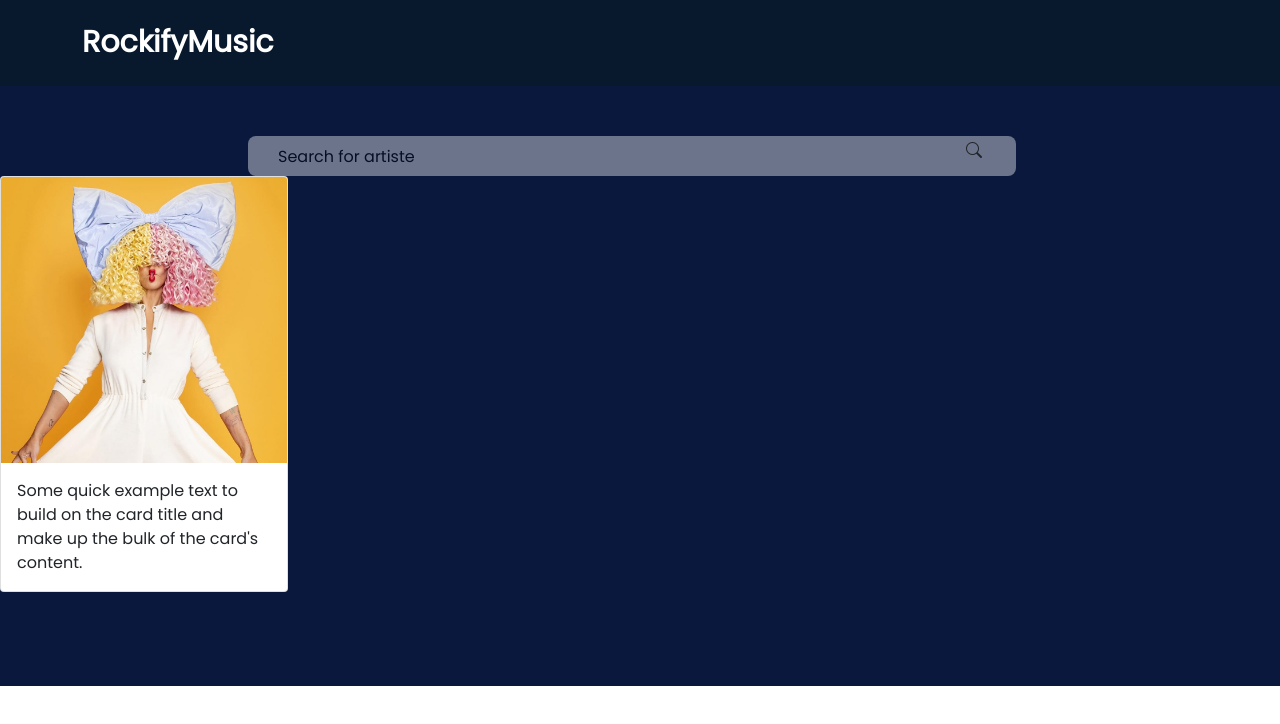
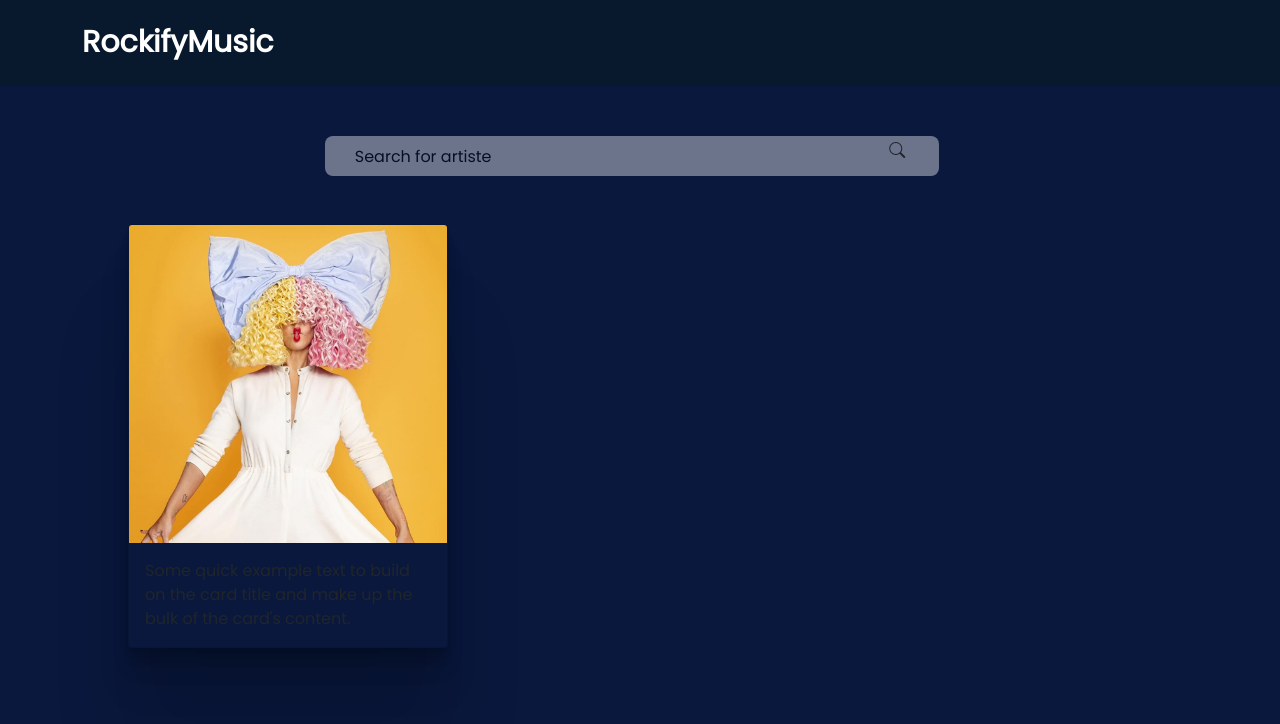
Before and after one commit to tomike19/Rockify-music, a React (Create React App) app: page / in a window 1280 px wide. Shown: the top 724 px of the page. Built offline with nearby package versions, Linux system fonts and the light colour scheme.

Commit message:
artiste-details

```diff
--- a/src/Landing Page/landing-page.js
+++ b/src/Landing Page/landing-page.js
@@ -1,9 +1,10 @@
 import React from 'react';
 import '../css/landing-page.css'
 import Sia from "../images/sia.jpg"
+
 const LandingPage  = () => {
     return (
-        <div>
+        <div className='home-section'>
              <nav className="navbar navbar-expand-lg  default-layout__inner">
       <div className="container py-3">
         <h1 className="navbar-logo">RockifyMusic</h1>
@@ -11,13 +12,13 @@ const LandingPage  = () => {
 
       </div>
     </nav>
-    <div className=' home-section'>
+    <div className=' hero-section'>
     <div className="input-searchbar-section">
      <input className='input-search' placeholder='Search for artiste'/>
      <i className="bi bi-search search-icon"></i>
     </div>
-    <div className="card">
-  <img src={Sia} class="card-img-top" alt="..."/>
+    <div className="card artiste-details-section">
+  <img src={Sia} class="card-img-top artiste-image" alt="sia"/>
   <div class="card-body">
     <p class="card-text">Some quick example text to build on the card title and make up the bulk of the card's content.</p>
   </div>
--- a/src/css/landing-page.css
+++ b/src/css/landing-page.css
@@ -19,8 +19,12 @@ body {
 }
 
 .home-section {
-  height: 600px;
+  height: 800px;
   background: #0a183d;
+}
+.hero-section {
+  width: 80%;
+  margin: auto;
 }
 
 .input-searchbar-section {
@@ -52,5 +56,19 @@ body {
 }
 
 .card {
-  width: 18rem;
+  margin-top: 3rem;
+  width: 20rem;
+  background-size: contain;
+  background: #0a183d;
+  box-shadow: 0 2.8px 2.2px rgba(0, 0, 0, 0.034),
+    0 6.7px 5.3px rgba(0, 0, 0, 0.048), 0 12.5px 10px rgba(0, 0, 0, 0.06),
+    0 22.3px 17.9px rgba(0, 0, 0, 0.072), 0 41.8px 33.4px rgba(0, 0, 0, 0.086),
+    0 100px 80px rgba(0, 0, 0, 0.12);
 }
+
+.card:hover {
+  transform: scale(1.1);
+}
+.artiste-image {
+  transition: transform 0.5s;
+}
```
